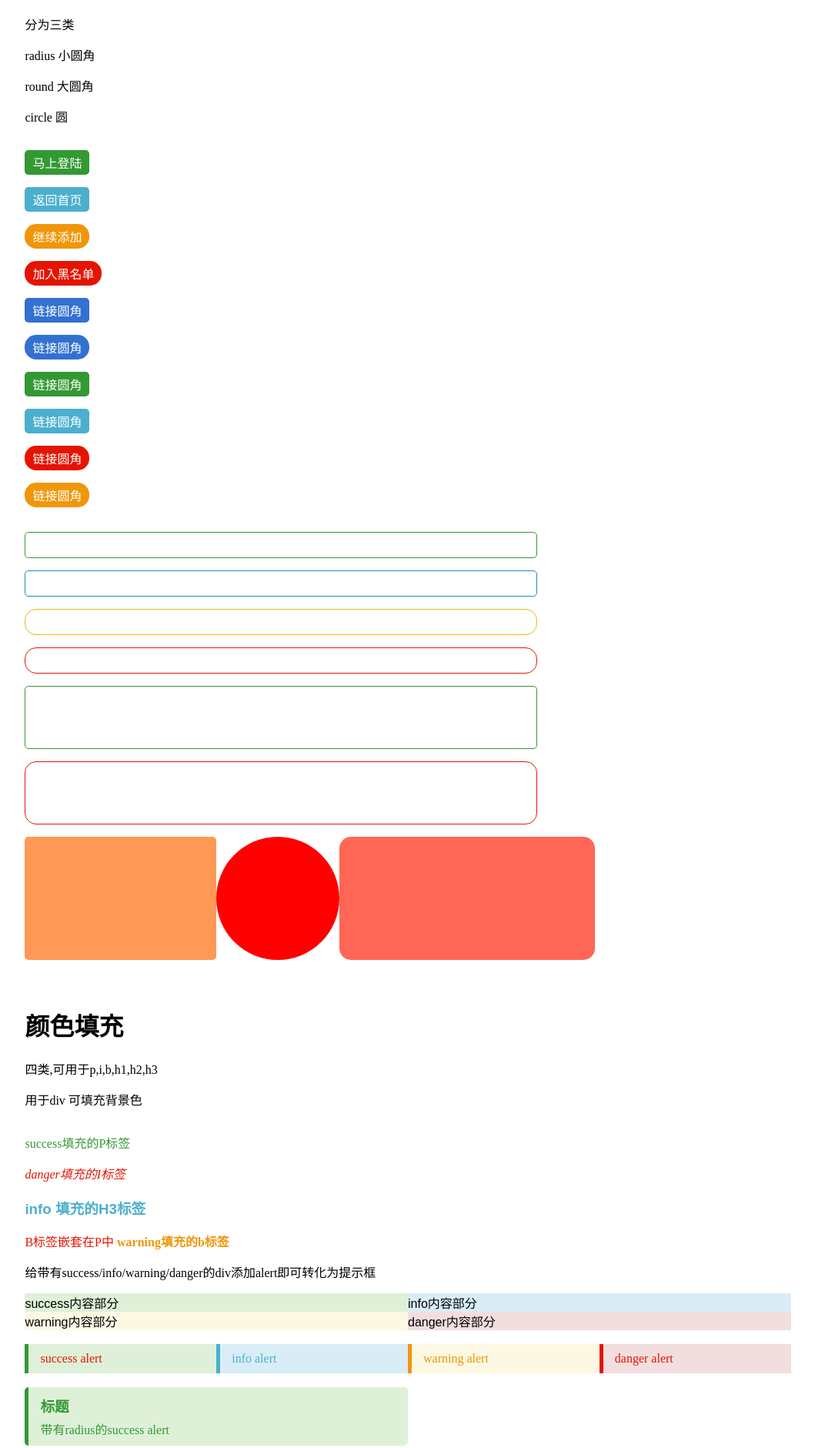
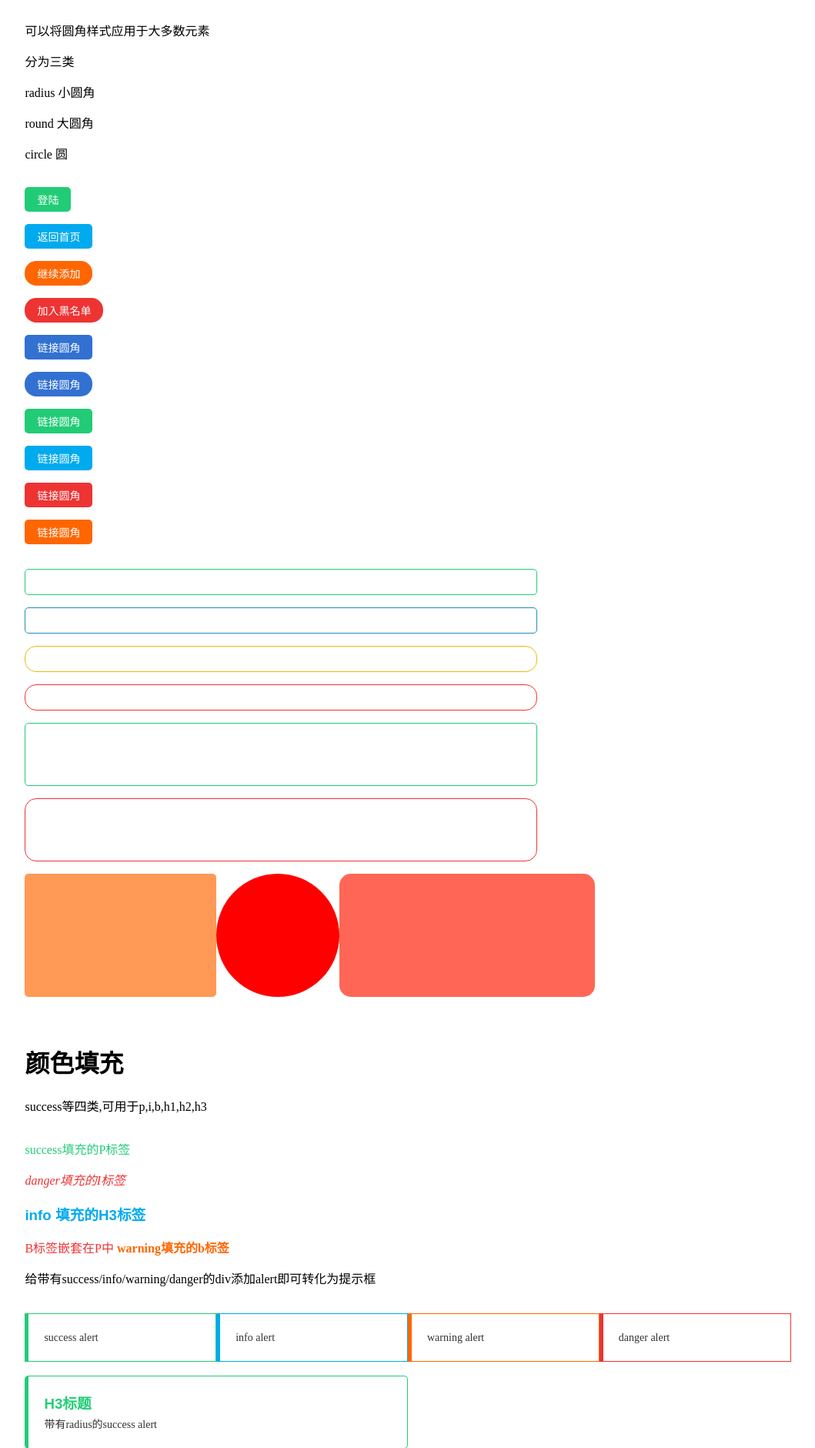
Before and after one commit to suconghou/cssframe, a PHP site: page / in a window 1280 px wide. Shown: the part 3325-5206 px from the top of the page at 77% size, without its empty margins (210-1269 px from the left). Run offline with PHP 8.4, Linux system fonts and the light colour scheme; some libraries are stand-ins or nearby versions.

Commit message:
update frame

```diff
--- a/frame.css
+++ b/frame.css
@@ -86,14 +86,15 @@ margin: auto;
 /*按钮*/
 button.success,button.danger,button.info,button.warning,a.btn{
 	border: none;
-	padding: 4px 10px;
+	padding: 6px 16px;
 	-moz-user-select: none; -webkit-user-select: none; -ms-user-select: none;
 	-webkit-tap-highlight-color: transparent;
 	-webkit-tap-highlight-color: rgba(0, 0, 0, 0);
 	white-space: nowrap;
-	font-size: 16px;
+	font-size: 14px;
 	color: #fff;
-	font-family: 'Microsoft Yahei';
+	font-family: 'Microsoft YaHei', 'Helvetica Neue', Arial, Helvetica;
+	transition: all 1s cubic-bezier(0.175, 0.885, 0.32, 1) 0s;
 
 }
 a.btn{
@@ -108,35 +109,43 @@ a.btn:hover{
 background-color: #0051cc;
 }
 button.success,a.success{
-background-color: #339933;
+background-color: #2c7;
+border-color:#2c7;
 }
 button.danger,a.danger{
- background-color: #e51400;
+ background-color: #e33;
+ border-color: #e33;
 }
 button.info,a.info{
- background-color: #4ab0ce;
+ background-color: #0ae;
+ border-color: #0ae;
 }
 button.warning,a.warning{
-background-color: #f09609;
+background-color: #f60;
+border-color: #f60;
 }
 button.success:hover,a.success:hover{
-background-color: #206020;
+background-color: #5d8;
+border-color: #5d8;
 }
 button.danger:hover,a.danger:hover{
-background-color: #990d00;
+background-color: #f00;
+border-color: #f00;
 }
 button.info:hover,a.info:hover{
-background-color: #4498b6;
+background-color: #3bd;
+border-color: #3bd;
 }
 button.warning:hover,a.warning:hover{
-	background-color: #a66806;
+	background-color: #f90;
+	border-color: #f90;
 }
 
 
 
 /*输入框*/
-input[type='text'],input[type='password'],input[type='num'],input[type='email'],input[type='url']{
--webkit-tap-highlight-color: rgba(0, 0, 0, 0);-webkit-tap-highlight-color: transparent;
+input{
+ -webkit-tap-highlight-color: rgba(0, 0, 0, 0);-webkit-tap-highlight-color: transparent;
   width: 100%;
   height: 22px;padding:4px  0;text-indent: 10px; *display: block;
   height:1.6rem;padding:0.2rem 0;
@@ -144,46 +153,46 @@ input[type='text'],input[type='password'],input[type='num'],input[type='email'],
   margin: 0;text-indent: 0.8rem;
   font-size: 16px;
   margin-right: 20px;
+  -webkit-transition: all 1s cubic-bezier(0.175, 0.885, 0.32, 1) 0s;
+  -o-transition: all 1s cubic-bezier(0.175, 0.885, 0.32, 1) 0s;
+  transition: all 1s cubic-bezier(0.175, 0.885, 0.32, 1) 0s;
+
 }
-/*缓动*/
-input,textarea{
-	transition:All 0.4s ease-in-out;
-	-webkit-transition:All 0.4s ease-in-out;
-	-moz-transition:All 0.4s ease-in-out;
-	-o-transition:All 0.4s ease-in-out;
-}
+
 textarea{
 	width: 100%;
 	text-indent:10px;
 	height: 60px;
 	padding: 10px 0;
 	display:block; /*fix IE7 偏移*/
-	  font-size: 16px;
+	font-size: 16px;
+	-webkit-transition: all 1s cubic-bezier(0.175, 0.885, 0.32, 1) 0s;
+  	-o-transition: all 1s cubic-bezier(0.175, 0.885, 0.32, 1) 0s;
+  	transition: all 1s cubic-bezier(0.175, 0.885, 0.32, 1) 0s;
 }
 
-textarea.success,input[type='text'].success,input[type='password'].success,input[type='num'].success,input[type='email'].success,input[type='url'].success
+textarea.success,input.success
 {
-  border-color: #339933;
+  border-color: #2c7;
 }
-textarea.danger,input[type='text'].danger,input[type='password'].danger,input[type='num'].danger,input[type='email'].danger,input[type='url'].danger
+textarea.danger,input.danger
 {
-  border-color: #e51400;
+  border-color: #e33;
 }
-textarea.info,input[type='text'].info,input[type='password'].info,input[type='num'].info,input[type='email'].info,input[type='url'].info
+textarea.info,input.info
 {
   border-color: #208dbe;
 }
-textarea.warning,input[type='text'].warning,input[type='password'].warning,input[type='num'].warning,input[type='email'].warning,input[type='url'].warning
+textarea.warning,input.warning
 {
   border-color: #e6bb0d;
 }
 
-textarea:focus,input[type='text']:focus,input[type='password']:focus,input[type='num']:focus,input[type='email']:focus,input[type='url']:focus
+textarea:focus,input:focus
 {
--webkit-box-shadow: 0 0 2px rgba(52, 186, 255, .46);
--moz-box-shadow: 0 0 2px rgba(52, 186, 255, .46);
-box-shadow: 0 0 2px rgba(52, 186, 255, .46);
-
+	-webkit-box-shadow: 0 0 5px rgba(52, 186, 255, .46);
+	-moz-box-shadow: 0 0 5px rgba(52, 186, 255, .46);
+	box-shadow: 0 0 5px rgba(52, 186, 255, .46);
 }
 
 /*字体颜色填充*/
@@ -195,55 +204,63 @@ i,p,span,b{
 	font-family: "Microsoft Yahei";
 }
 p.success,i.success,b.success,h1.success,h2.success,h3.success,code.success{
-  color: #339933;
+  color: #2c7;
 }
 p.danger,i.danger,b.danger,h1.danger,h2.danger,h3.danger,code.danger{
-  color: #e51400;
+  color: #e33;
 }
 p.info,i.info,b.info,h1.info,h2.info,h3.info,code.info{
-  color:#4ab0ce;
+  color:#0ae;
 }
 p.warning,i.warning,b.warning,h1.warning,h2.warning,h3.warning,code.warning{
-  color: #f09609;
+  color: #f60;
 }
-div.success{
-background-color:#dff0d8;
-}
-div.info{
-background-color: #d9edf7;
-}
-div.warning{
-background-color:#fcf8e3;
 
-}
-div.danger{
-background-color: #f2dede;
-}
 
 /*提示框*/
 
 div.alert{
 	text-indent: 10px;
-	padding: 5px 0;
+	padding: 15px 0;
+	border: solid 1px #ddd;
 	border-left-width: 5px;
 	border-left-style: solid;
 }
-div.alert h1,div.alert h2,div.alert h3,div.alert p{
-	margin: 5px;
-	font-family: "Microsoft Yahei";
+div.alert h1,div.alert h2,div.alert h3,div.alert b,div.alert p{
+	margin: 5px 20px;
+	text-indent: 0;
+}
+div.alert b,div.alert p,div.alert span,div.alert i{
+	font-size: 14px;
+	line-height: 150%;
+	color: #333;
 }
 div.success.alert{
-	color: #339933;
+	border-color: #2c7;
 }
 div.info.alert{
-	color: #4ab0ce;
+	border-color: #0ae;
 }
 div.warning.alert{
-	color: #f09609;
+	border-color: #f60;
 }
 div.danger.alert{
-	color: #e51400;
+	border-color: #e33;
 }
+div.success.alert >h1,div.success.alert >h2,div.success.alert >h3{
+	color: #2c7;
+}
+div.info.alert >h1,div.info.alert >h2,div.info.alert >h3{
+	color: #0ae;
+}
+div.warning.alert >h1,div.warning.alert >h2,div.warning.alert >h3{
+	color: #f60;
+}
+div.danger.alert >h1,div.danger.alert >h2,div.danger.alert >h3{
+	color: #e33;
+}
+
+
 
 /*圆角*/
 
--- a/index.php
+++ b/index.php
@@ -45,6 +45,32 @@
     section{
         padding: 20px 10px;
     }
+    @media(max-width: 800px){
+        header{
+            display: none;
+        }
+        header>aside{
+            top: 0;
+            left: 0;
+            right: 0;
+            width: 100%;
+            height: 80px;
+        }
+        aside>nav>ul{
+            margin: 0;
+        }
+        aside>nav>ul>li{
+            display: inline-block;
+            *display: inline;
+            *zoom: 1;
+            margin: 5px 0;
+            text-indent: 1em;
+        }
+        #wrapper{
+            position: inherit;
+            margin-top: 60px;
+        }
+}
     </style>
     <title></title>
 </head>
@@ -199,13 +225,16 @@
                     </div>
                     <div class="half">
                         <p>
-                            <a href="" class="btn">链接按钮</a>
+                            <a href="" class="btn">默认</a>
                         </p>
                         <p>
                             <a href="" class="btn success">链接按钮</a>
                         </p>
                         <p>
                             <a href="" class="btn info">链接按钮</a>
+                        </p>
+                         <p>
+                            <a href="" class="btn warning">链接按钮</a>
                         </p>
                         <p>
                             <a href="" class="btn danger">链接按钮</a>
@@ -320,7 +349,7 @@
                 <div class="full">
                     <div class="half">
                         <p>
-                            <button class="success radius">马上登陆</button>
+                            <button class="success radius">登陆</button>
                         </p>
                         <p>
                             <button class="info radius">返回首页</button>
@@ -348,11 +377,11 @@
                         </p>
 
                         <p>
-                            <a href="" class="btn round danger">链接圆角</a>
+                            <a href="" class="btn radius danger">链接圆角</a>
                         </p>
 
                         <p>
-                            <a href="" class="btn round warning">链接圆角</a>
+                            <a href="" class="btn radius warning">链接圆角</a>
                         </p>
                     </div>
                 </div>
@@ -389,8 +418,8 @@
 
             <section>
                 <h1 id="color">颜色填充</h1>
-                <p>四类,可用于p,i,b,h1,h2,h3</p>
-                <p>用于div 可填充背景色</p>
+                <p>success等四类,可用于p,i,b,h1,h2,h3</p>
+
                 <div class="full">
                     <p class="success">success填充的P标签</p>
                     <i class="danger">danger填充的I标签</i>
@@ -405,23 +434,7 @@
                     </p>
 
                 </div>
-                <div class="full">
-                    <div class="half">
-                        <div class="success">success内容部分</div>
-                    </div>
-                    <div class="half">
-                        <div class="info">info内容部分</div>
-                    </div>
-                </div>
-
-                <div class="full">
-                    <div class="half">
-                        <div class="warning">warning内容部分</div>
-                    </div>
-                    <div class="half">
-                        <div class="danger">danger内容部分</div>
-                    </div>
-                </div><br>
+                <br>
                 <div class="full">
                     <div class="fourth">
                         <div class="success alert">
@@ -448,7 +461,7 @@
                 <div class="full">
                     <div class="half">
                         <div class="success alert radius">
-                              <h3>标题</h3>
+                              <h3>H3标题</h3>
                             <p>带有radius的success alert</p>
                         </div>
                     </div>
@@ -456,26 +469,53 @@
                 <div class="full">
                     <div class="half">
                         <div class="info alert radius">
-                            <h2>标题标题标题</h2>
+                            <h2>H2标题标题标题</h2>
                             <p>带有radius的info alert</p>
                         </div>
                     </div>
                 </div><br>
                 <div class="full">
                     <div class="half">
-                        <div class="warning alert round">
-                            <h1>标题标题标题</h1>
-                            <p>带有round的warning alert</p>
+                        <div class="warning alert radius">
+                            <h3>H3标题标题标题</h3>
+                            <p>带有radius的warning alert,一般这样使用就比较好</p>
                         </div>
                     </div>
                 </div><br>
                 <div class="full">
                     <div class="half">
-                        <div class="danger alert round">
-                            <p>带有round的danger alert</p>
+                        <div class="danger alert radius">
+                            <h3>提示框等</h3>
+                            <p>也可用带有round的danger alert</p>
                         </div>
                     </div>
                 </div>
+                <br>
+                 <div class="full">
+                    <div class="half">
+                        <div class="success alert radius">
+                            <h1>只包含H1标题</h1>
+                        </div>
+                    </div>
+                </div>
+                 <br>
+                 <div class="full">
+                    <div class="half">
+                        <div class="danger alert radius">
+                            <h2>只包含H2标题</h2>
+                        </div>
+                    </div>
+                </div>
+
+                 <br>
+                 <div class="full">
+                    <div class="half">
+                        <div class="info alert radius">
+                            <h3>只包含H3标题</h3>
+                        </div>
+                    </div>
+                </div>
+
             </section>
 
             <section>
@@ -767,9 +807,9 @@
                 </div><br>
                 <div class="full">
                     <div class="half">
-                        <div class="panel danger">
+                        <div class="panel danger radius">
                            <div class="header">面板的标题</div>
-                           <div class="body">面文面板正文面板正文面板正文面板正文面板正文面板正文面板正文面板正文面板正文</div>
+                           <div class="body">面文面板正文面板正文面板正文面板正文面板正文面板正文面板正文面板正文面板正文,当然可以使用圆角样式啊</div>
                         </div>
                     </div>
                 </div><br>
@@ -905,12 +945,12 @@
                 <p>适用于代码突出</p>
                 <p>可以添加success/info/warning/danger</p>
                 <div class="full">
-                    <code> hello world </code>
+                    <code> hello world </code>&nbsp;
 
-                    <code class='info'>APPLE</code>
+                    <code class='info'>APPLE</code> &nbsp;
                     <code class='success'>ANDROID</code>
                     <p>
-                        <code>PHP</code>
+                        <code class='warning'>PHP</code>
                         <code class='danger'>JAVASCRIPT</code>
                         <code>C#</code>
                         <span>学习</span><code>C++</code><span>语言</span>
--- a/old.php
+++ b/old.php
@@ -4,7 +4,7 @@
     <meta charset="utf-8">
     <meta name="viewport" content="width=device-width, initial-scale=1">
     <title>我的CSS框架</title>
-    <link rel="stylesheet" href="mycss.css">
+    <link rel="stylesheet" href="old.css">
     <!--[if lt IE 9]>
         <script src="http://cdn.bootcss.com/html5shiv/3.7.0/html5shiv.min.js"></script>
         <script src="http://cdn.bootcss.com/respond.js/1.3.0/respond.min.js"></script>
```
Also changed, not shown: other parts of frame.css (+29 -30 lines).
